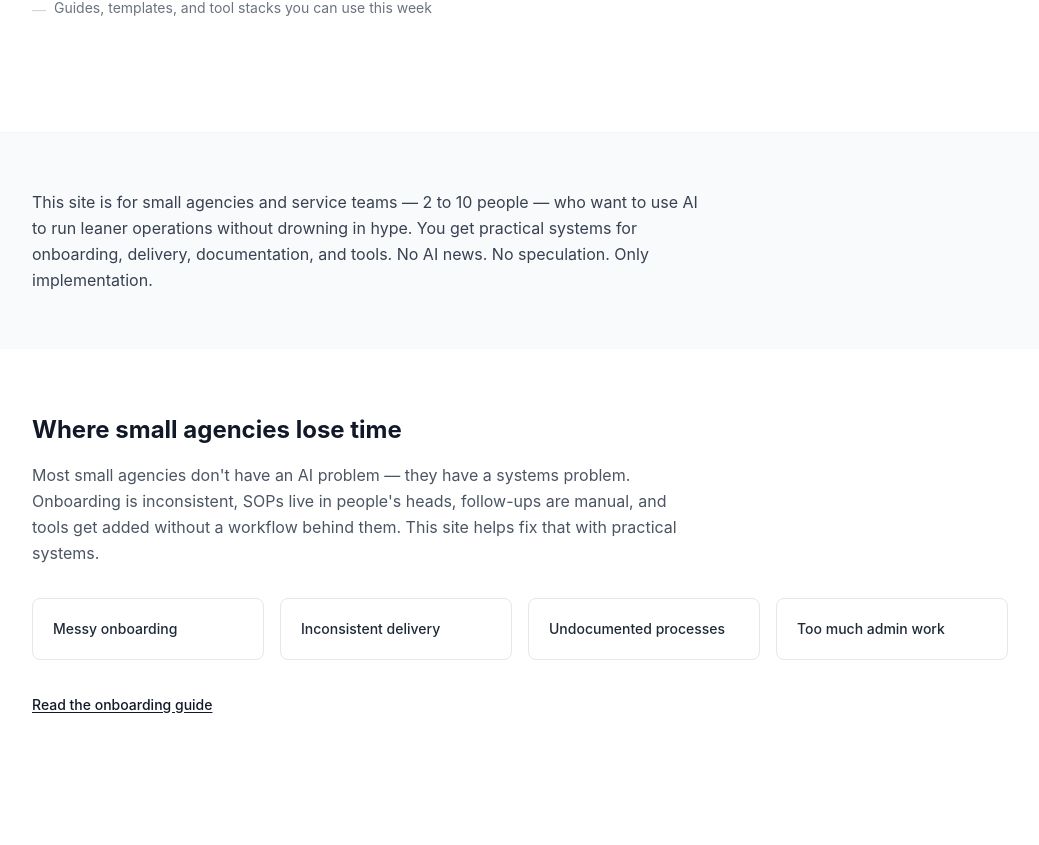
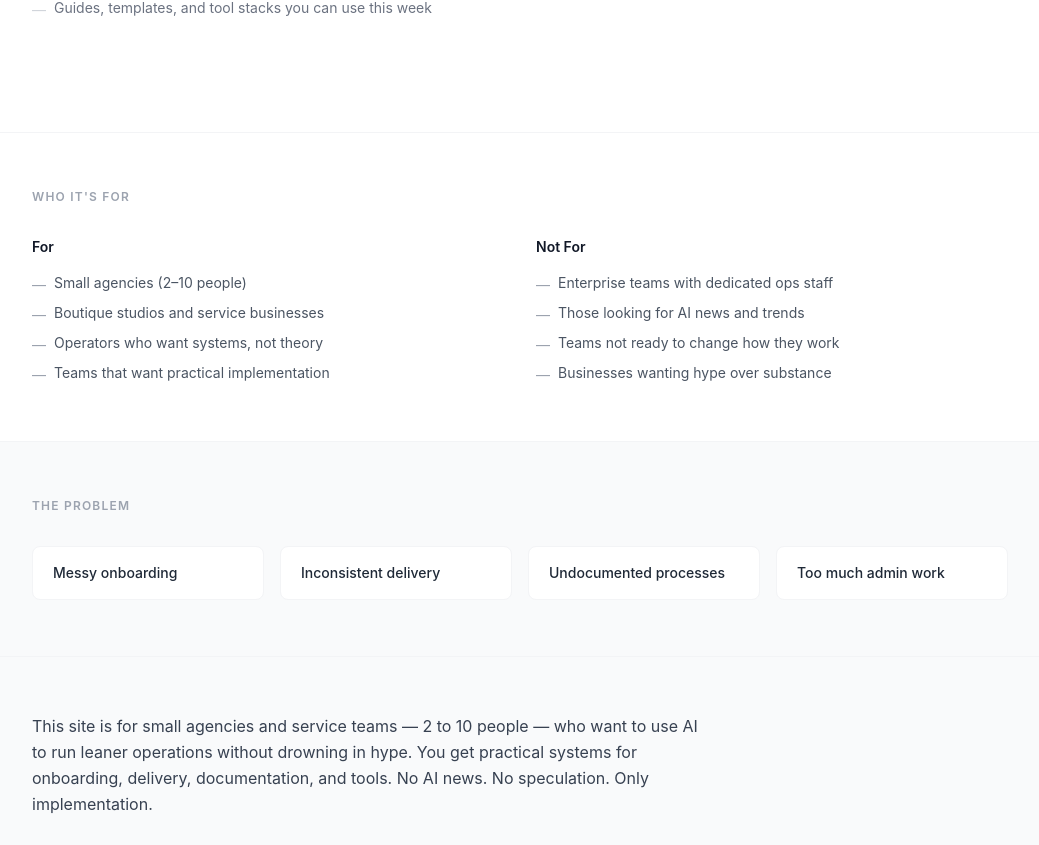
Before and after one commit to veramey/my-website, a Next.js app: page / in a window 1280 px wide. Shown: the part 500-1345 px from the top of the page, without its empty margins (120-1159 px from the left). Built offline with nearby package versions, Linux system fonts and the light colour scheme; no server answers.

Commit message:
feat: implement issue #133 (#136)
Implemented by AI Teammate via Claude Code.
Closes #133

Co-authored-by: AI Teammate <agent.ai.native@gmail.com>

```diff
--- a/src/pages/index.tsx
+++ b/src/pages/index.tsx
@@ -70,6 +70,28 @@ const pillars = [
     topics: ['Onboarding checklist', 'SOP prompt pack', 'Workflow templates', 'Starter tool stack'],
     href: '/templates',
   },
+]
+
+const whoItIsFor = {
+  for: [
+    'Small agencies (2–10 people)',
+    'Boutique studios and service businesses',
+    'Operators who want systems, not theory',
+    'Teams that want practical implementation',
+  ],
+  notFor: [
+    'Enterprise teams with dedicated ops staff',
+    'Those looking for AI news and trends',
+    'Teams not ready to change how they work',
+    'Businesses wanting hype over substance',
+  ],
+}
+
+const coreProblems: string[] = [
+  'Messy onboarding',
+  'Inconsistent delivery',
+  'Undocumented processes',
+  'Too much admin work',
 ]
 
 const TELEGRAM_BOT_TOKEN = process.env.NEXT_PUBLIC_TELEGRAM_BOT_TOKEN
@@ -148,6 +170,51 @@ export default function Home() {
                 <li key={bullet} className="flex items-start gap-2 text-sm text-gray-500">
                   <span className="mt-0.5 text-gray-300" aria-hidden="true">—</span>
                   {bullet}
+                </li>
+              ))}
+            </ul>
+          </div>
+        </section>
+
+        {/* Who It's For block */}
+        <section className="border-t border-gray-100 bg-white">
+          <div className="max-w-5xl mx-auto px-6 py-14">
+            <h2 className="text-xs font-semibold text-gray-400 uppercase tracking-widest mb-8">Who It&apos;s For</h2>
+            <div className="grid md:grid-cols-2 gap-8">
+              <div>
+                <h3 className="text-sm font-semibold text-gray-900 mb-4">For</h3>
+                <ul className="space-y-2">
+                  {whoItIsFor.for.map((item) => (
+                    <li key={item} className="text-sm text-gray-600 flex items-start gap-2">
+                      <span className="mt-0.5 text-gray-400">—</span>
+                      {item}
+                    </li>
+                  ))}
+                </ul>
+              </div>
+              <div>
+                <h3 className="text-sm font-semibold text-gray-900 mb-4">Not For</h3>
+                <ul className="space-y-2">
+                  {whoItIsFor.notFor.map((item) => (
+                    <li key={item} className="text-sm text-gray-600 flex items-start gap-2">
+                      <span className="mt-0.5 text-gray-400">—</span>
+                      {item}
+                    </li>
+                  ))}
+                </ul>
+              </div>
+            </div>
+          </div>
+        </section>
+
+        {/* Core Problem block */}
+        <section className="border-t border-gray-100 bg-gray-50">
+          <div className="max-w-5xl mx-auto px-6 py-14">
+            <h2 className="text-xs font-semibold text-gray-400 uppercase tracking-widest mb-8">The Problem</h2>
+            <ul className="grid grid-cols-2 md:grid-cols-4 gap-4">
+              {coreProblems.map((problem) => (
+                <li key={problem} className="bg-white border border-gray-100 rounded-lg px-5 py-4 text-sm font-medium text-gray-800">
+                  {problem}
                 </li>
               ))}
             </ul>
```
Also changed, not shown: 1 other file (tests, documents, lock files or other folders).
